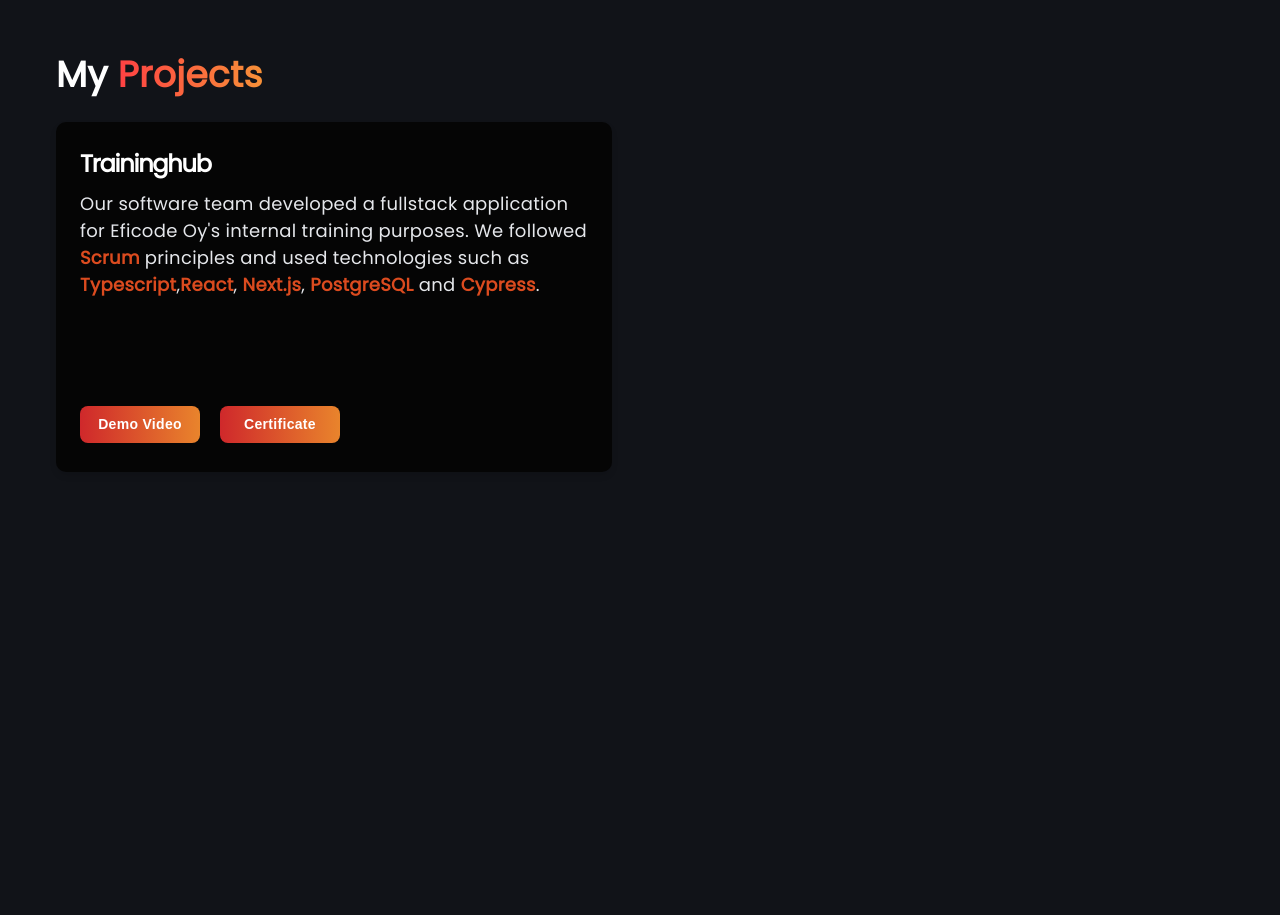
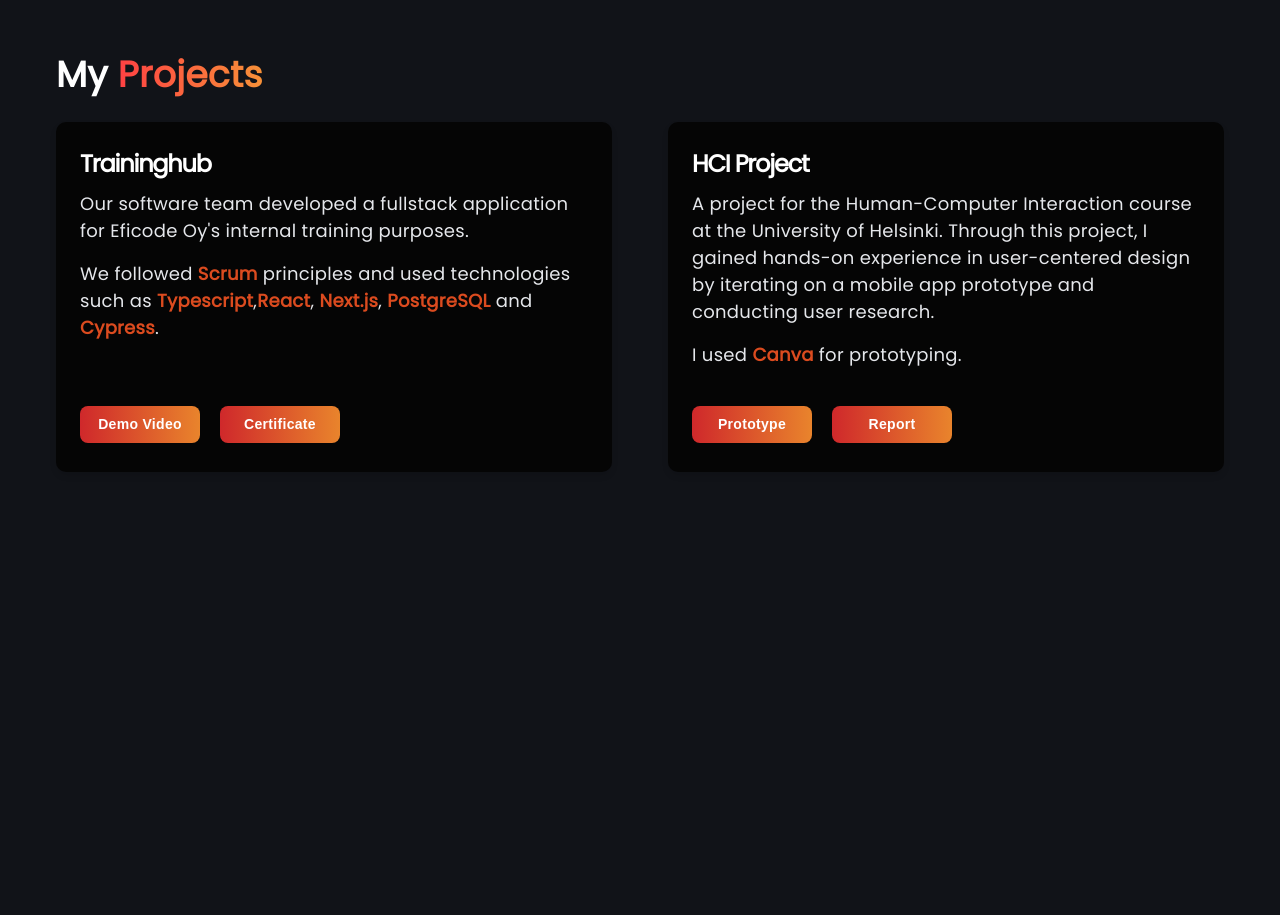
Before and after one commit to laurelcrelia/laurelcrelia.github.io, a React (Create React App) app: page /#/ in a window 1280 px wide. Shown: the part 1280-2195 px from the top of the page. Built offline with nearby package versions, Linux system fonts and the light colour scheme.

Commit message:
Add HCI project

```diff
--- a/src/index.css
+++ b/src/index.css
@@ -79,7 +79,13 @@
   padding: 24px;
   box-shadow: 0 4px 6px rgba(0, 0, 0, 0.1);
   text-align: left;
-  height: 350px;
+  height: auto;
+}
+
+@media (min-width: 768px) {
+  .card {
+    height: 350px;
+  }
 }
 
 .card .card-image {
--- a/src/pages/Home/components/Projects.jsx
+++ b/src/pages/Home/components/Projects.jsx
@@ -17,15 +17,37 @@
               title="Traininghub"
               description={
                 <>
+                <p className="mb-4">
                   Our software team developed a fullstack application for Eficode Oy&apos;s internal training purposes.
+                </p>
+                <p>
                   We followed <strong>Scrum</strong> principles and used technologies such as <strong>Typescript</strong>,
                   <strong>React</strong>, <strong>Next.js</strong>, <strong>PostgreSQL</strong> and <strong>Cypress</strong>.
+                </p>
                 </>
               }
               link="https://youtu.be/AxFC3-6Vzls"
               linkDescription="Demo Video"
               link2="https://drive.google.com/file/d/1DcCkOTZ1NqCzyu6HnxKFL2GbmXq4Lec-/view?usp=sharing"
               linkDescription2="Certificate"
+            />
+            <Card
+              title="HCI Project"
+              description={
+                <>
+                <p className="mb-4">
+                A project for the Human-Computer Interaction course at the University of Helsinki.
+                Through this project, I gained hands-on experience in user-centered design by iterating on a mobile app prototype and conducting user research.
+                </p>
+                <p>
+                I used <strong>Canva</strong> for prototyping.
+                </p>
+                </>
+              }
+              link="https://youtu.be/eAsj6y5yYl8"
+              linkDescription="Prototype"
+              link2="https://docs.google.com/document/d/1TRG1CH2AAgGD048RMWQSMaglW61VR-R9qKf9OvJBv6Q/edit?usp=sharing"
+              linkDescription2="Report"
             />
           </div>
         </div>
```
